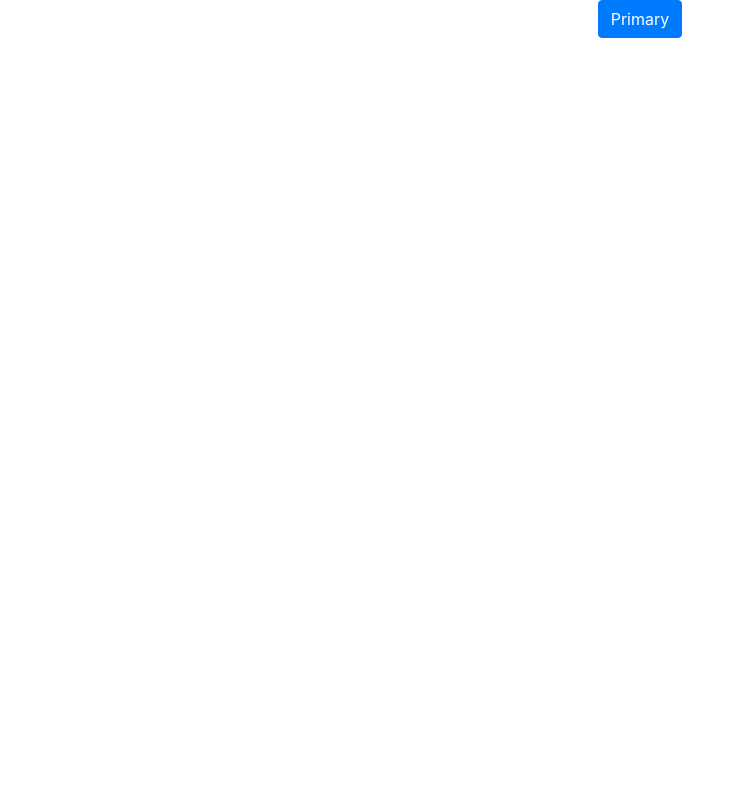
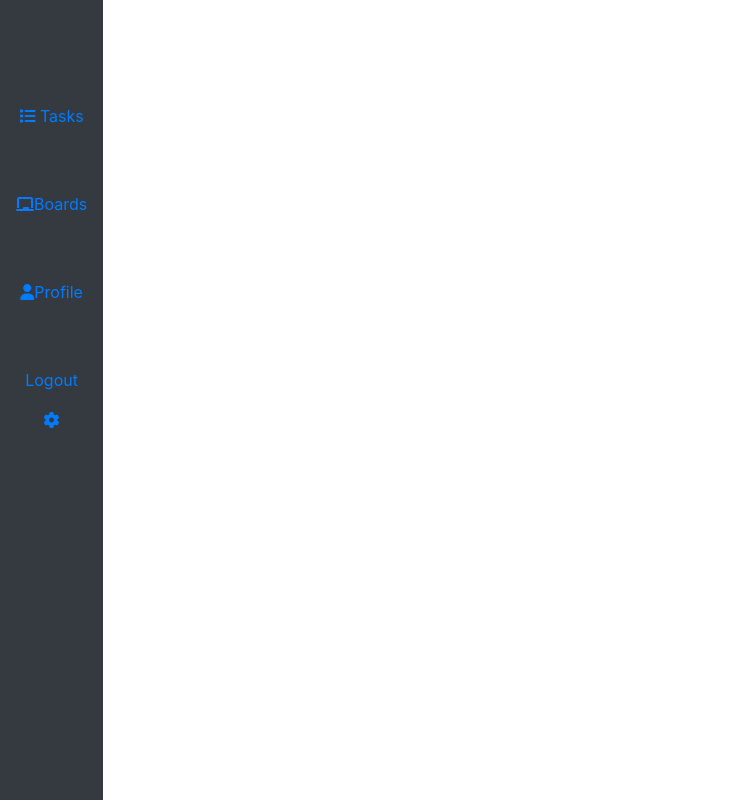
Before and after one commit to cjfinan/TaskIt, a React (Create React App) app: page / in a window 1280 px wide. Shown: the whole page, without its empty margins (0-729 px from the left). Built offline with nearby package versions, Linux system fonts and the light colour scheme.

Commit message:
[ADD] NavBar component to App.js, install bootstrap

```diff
--- a/public/index.html
+++ b/public/index.html
@@ -24,6 +24,7 @@
       work correctly both with client-side routing and a non-root public URL.
       Learn how to configure a non-root public URL by running `npm run build`.
     -->
+    <script src="https://kit.fontawesome.com/33a708e2cc.js" crossorigin="anonymous"></script>
     <link rel="stylesheet" href="https://cdn.jsdelivr.net/npm/bootstrap@4.6.0/dist/css/bootstrap.min.css"
       integrity="sha384-B0vP5xmATw1+K9KRQjQERJvTumQW0nPEzvF6L/Z6nronJ3oUOFUFpCjEUQouq2+l" crossorigin="anonymous" />
     <title>React App</title>
--- a/src/App.js
+++ b/src/App.js
@@ -1,10 +1,10 @@
 import "./App.css";
-import Button from "react-bootstrap/Button";
+import NavBar from "./components/NavBar";
 
 function App() {
   return (
     <div className="App">
-      <Button variant="primary">Primary</Button>
+      <NavBar />
     </div>
   );
 }
--- /dev/null
+++ b/src/components/NavBar.js
@@ -0,0 +1,41 @@
+import React from "react";
+import { Container, Nav, Row } from "react-bootstrap";
+import styles from "../styles/NavBar.module.css";
+
+function NavBar() {
+  return (
+    <Container className="m-0">
+      <Row>
+        <Nav className="min-vh-100 bg-dark flex-column">
+          <Nav.Item className="mt-5">
+            <Nav.Link href="" className="mt-5">
+              <i className="fa-solid fa-list"></i> Tasks
+            </Nav.Link>
+          </Nav.Item>
+          <Nav.Item>
+            <Nav.Link href="" className="mt-5">
+              <i className="fa-solid fa-chalkboard"></i>Boards
+            </Nav.Link>
+          </Nav.Item>
+          <Nav.Item>
+            <Nav.Link href="" className="mt-5">
+              <i className="fa-solid fa-user"></i>Profile
+            </Nav.Link>
+          </Nav.Item>
+          <Nav.Item>
+            <Nav.Link href="" className="mt-5 flex">
+              Logout
+            </Nav.Link>
+          </Nav.Item>
+          <Nav.Item>
+            <Nav.Link href="" className="flex">
+              <i className="fa-solid fa-gear"></i>
+            </Nav.Link>
+          </Nav.Item>
+        </Nav>
+      </Row>
+    </Container>
+  );
+}
+
+export default NavBar;
```
Also changed, not shown: src/styles/NavBar.module.css (added).
